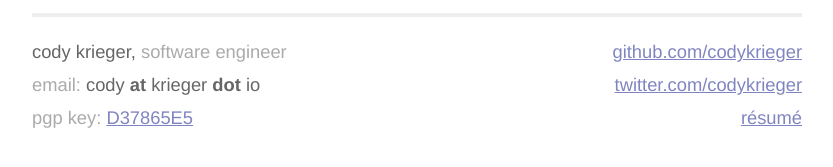
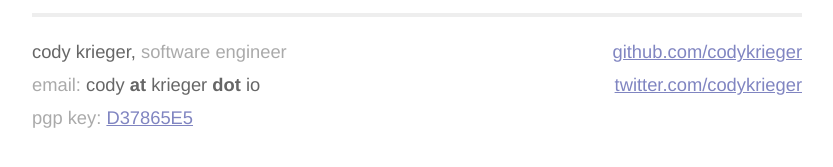
Before and after one commit to codykrieger/krieger.io, a Jekyll site: the page built from index.html, in a window 1280 px wide. Shown: the part 352-519 px from the top of the page, without its empty margins (223-1056 px from the left). Built offline with Jekyll 4.4.1, drawn with Linux system fonts in a browser that asks for light colours; the list of posts is cut into pages by our own code; comment, search, counter and statistics services are not loaded.

Commit message:
Remove Stack Overflow Careers CV link; it's not current

```diff
--- a/_layouts/default.html
+++ b/_layouts/default.html
@@ -41,7 +41,6 @@
             <p>
               <a href="https://github.com/codykrieger">github.com/codykrieger</a><br />
               <a href="https://twitter.com/codykrieger">twitter.com/codykrieger</a><br />
-              <a href="https://careers.stackoverflow.com/codykrieger">résumé</a>
             </p>
           </div>
         </footer>
```
